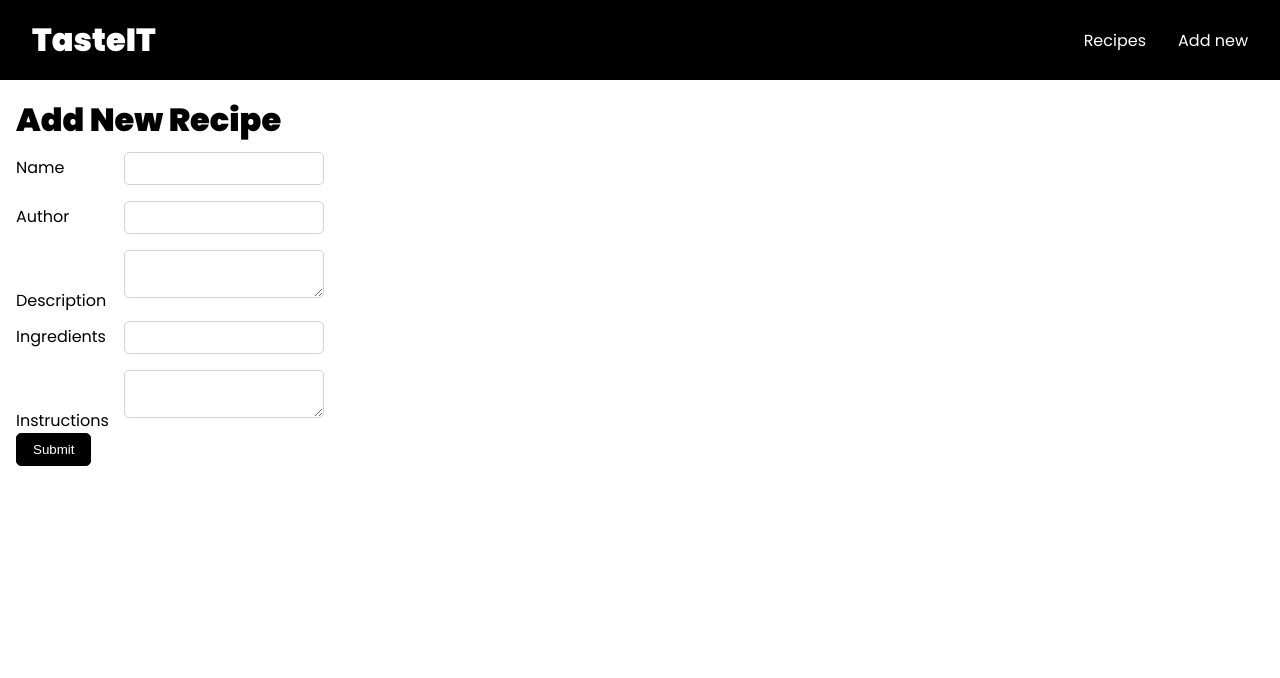
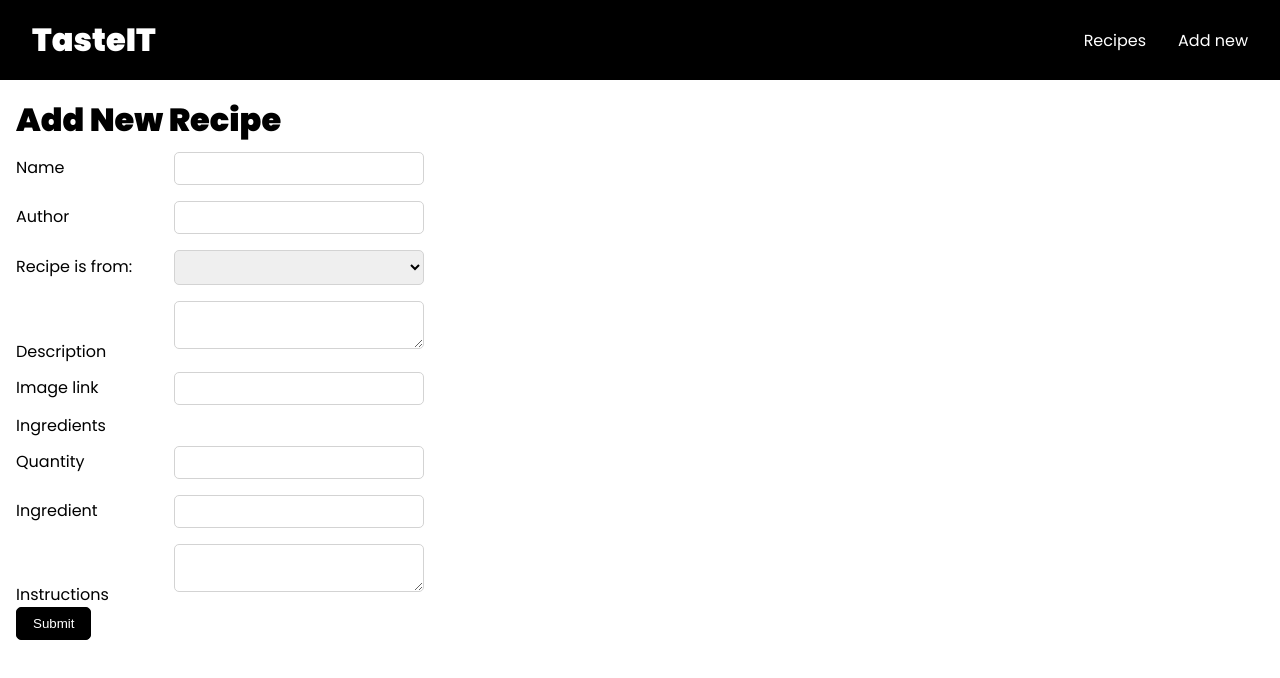
Before and after one commit to jeresulovuo/React_taste-it, a React (Create React App) app: page /add-new in a window 1280 px wide. Shown: the top 678 px of the page. Built offline with nearby package versions, Linux system fonts and the light colour scheme.

Commit message:
Add axios post call for AddNewRecipe

```diff
--- a/db.json
+++ b/db.json
@@ -1,15 +1,25 @@
 {
   "recipes": [
     {
-      "name": "Pancake",
-      "description": "Delicios pancakes",
+      "name": "Pannukakku",
+      "author": "Mary",
       "country": "Finland",
+      "description": "Yummy pancakes",
+      "quantity": "1 kg",
+      "ingredient": "flour",
+      "instructions": "Fry in a pan",
+      "image": "some link",
       "id": 1
     },
     {
       "name": "Black Forest Cake",
-      "description": "Yummy cake",
-      "country": "Germany",
+      "author": "John",
+      "country": "UK",
+      "description": "Delicious cake",
+      "quantity": "1 kg",
+      "ingredient": "flour",
+      "instructions": "Bake",
+      "image": "some link",
       "id": 2
     }
   ]
--- a/src/components/AddNewRecipe.js
+++ b/src/components/AddNewRecipe.js
@@ -1,28 +1,80 @@
-import React from 'react';
+import React, { useState, useEffect } from 'react';
+import axios from 'axios';
 
-const AddNewRecipe = () => {
+const AddNewRecipe = (props) => {
+  const [isLoading, setIsLoading] = useState(false);
+  const [newRecipe, setNewRecipe] = useState({
+    name: '',
+    author: '',
+    country: '',
+    description: '',
+    quantity: '',
+    ingredient: '',
+    instructions: '',
+  });
+
+  const inputHandler = (e) => {
+    // console.log(newRecipe);
+    // console.log(e.target.name);
+    // if (e.target.name == 'ingredient') {
+    //   setNewRecipe({
+    //     [newRecipe.ingredients.ingredient]: e.target.value,
+    //   });
+    // } else {
+    setNewRecipe({ ...newRecipe, [e.target.name]: e.target.value });
+  };
+
+  const postHandler = (e) => {
+    axios
+      .post('http://localhost:3010/recipes', newRecipe)
+      .then((res) => {
+        console.log(res);
+      })
+      .catch((err) => {
+        console.log('Axios post error: ', err);
+      });
+  };
+
   return (
-    <form className="addNewRecipe">
+    <form className="addNewRecipe" onSubmit={postHandler}>
       <h1>Add New Recipe</h1>
       <div>
         <label htmlFor="name">Name</label>
-        <input type="text" />
+        <input type="text" name="name" required onChange={inputHandler} />
       </div>
       <div>
         <label htmlFor="author">Author</label>
-        <input type="text" />
+        <input type="text" name="author" required onChange={inputHandler} />
+      </div>
+      <div>
+        <label htmlFor="country">Recipe is from:</label>
+        <select name="country" required onChange={inputHandler}>
+          <option value="" hidden></option>
+          <option value="Finland">Finland</option>
+          <option value="Sweden">Sweden</option>
+          <option value="UK">UK</option>
+        </select>
       </div>
       <div>
         <label htmlFor="description">Description</label>
-        <textarea />
+        <textarea required name="description" onChange={inputHandler} />
       </div>
       <div>
-        <label htmlFor="ingredients">Ingredients</label>
-        <input type="text" />
+        <label htmlFor="image">Image link</label>
+        <input type="text" name="image" required onChange={inputHandler} />
+      </div>
+      Ingredients
+      <div>
+        <label htmlFor="quantity">Quantity</label>
+        <input type="text" name="quantity" required onChange={inputHandler} />
+      </div>
+      <div>
+        <label htmlFor="ingredient">Ingredient</label>
+        <input type="text" name="ingredient" required onChange={inputHandler} />
       </div>
       <div>
         <label htmlFor="instructions">Instructions</label>
-        <textarea />
+        <textarea required name="instructions" onChange={inputHandler} />
       </div>
       <button type="submit">Submit</button>
     </form>
--- a/src/components/Home.js
+++ b/src/components/Home.js
@@ -9,6 +9,8 @@ const Home = () => {
           <Link to="recipes">Recipes</Link>
         </button>
       </div>
+      <Link to="recipes">Recipes</Link>
+      <Link to="add-new">Add new</Link>
     </>
 
     // <video
--- a/src/components/RecipeCard.js
+++ b/src/components/RecipeCard.js
@@ -2,11 +2,14 @@ import React from 'react';
 import { Link } from 'react-router-dom';
 
 const RecipeCard = (props) => {
-  const { name, description, country, id } = props;
+  const { name, author, description, country, id } = props;
   return (
     <div className="recipe">
       <h2>{name}</h2>
-      <div>{description}</div>
+      <div>{country}</div>
+      <p>{description}</p>
+      <div>by {author}</div>
+
       <button>
         <Link to={name}>Read mode</Link>
       </button>
--- a/src/index.css
+++ b/src/index.css
@@ -46,7 +46,7 @@ nav ul {
   height: 50vh;
 }
 
-.heroBanner a {
+button a {
   text-decoration: none;
   color: white;
 }
@@ -68,21 +68,24 @@ button {
   border: 1px solid black;
   border-radius: 5px;
 }
+
+/*................... Form ...................*/
 .addNewRecipe {
   padding: 1rem;
 }
 
 .addNewRecipe label {
   display: inline-block;
-  min-width: 100px;
+  min-width: 150px;
 }
 
 .addNewRecipe input,
-.addNewRecipe textarea {
+.addNewRecipe textarea,
+select {
   display: inline-block;
   padding: 0.5rem;
   margin: 0.5rem;
-  min-width: 200px;
+  min-width: 250px;
   border: 1px solid lightgray;
   border-radius: 5px;
 }
```
